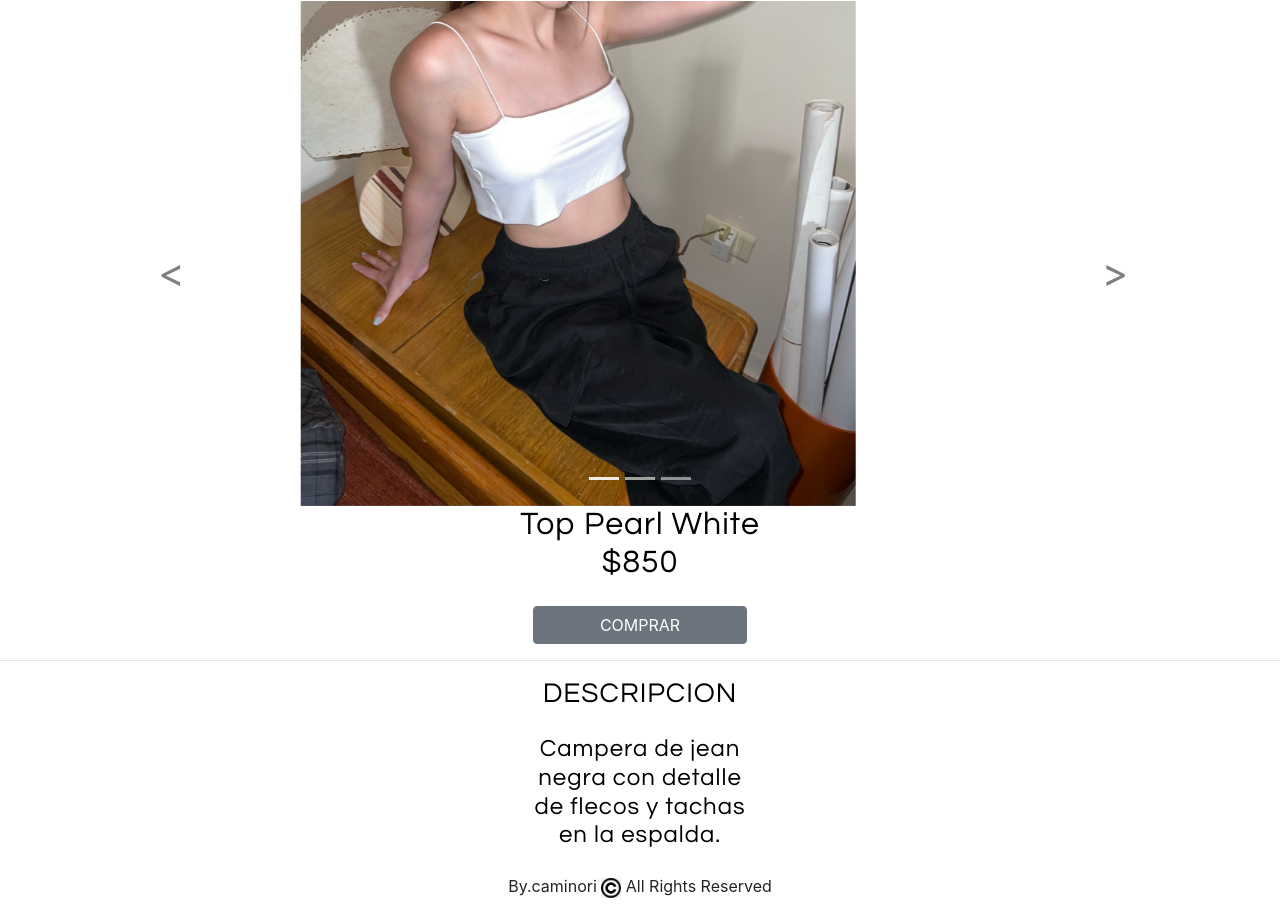
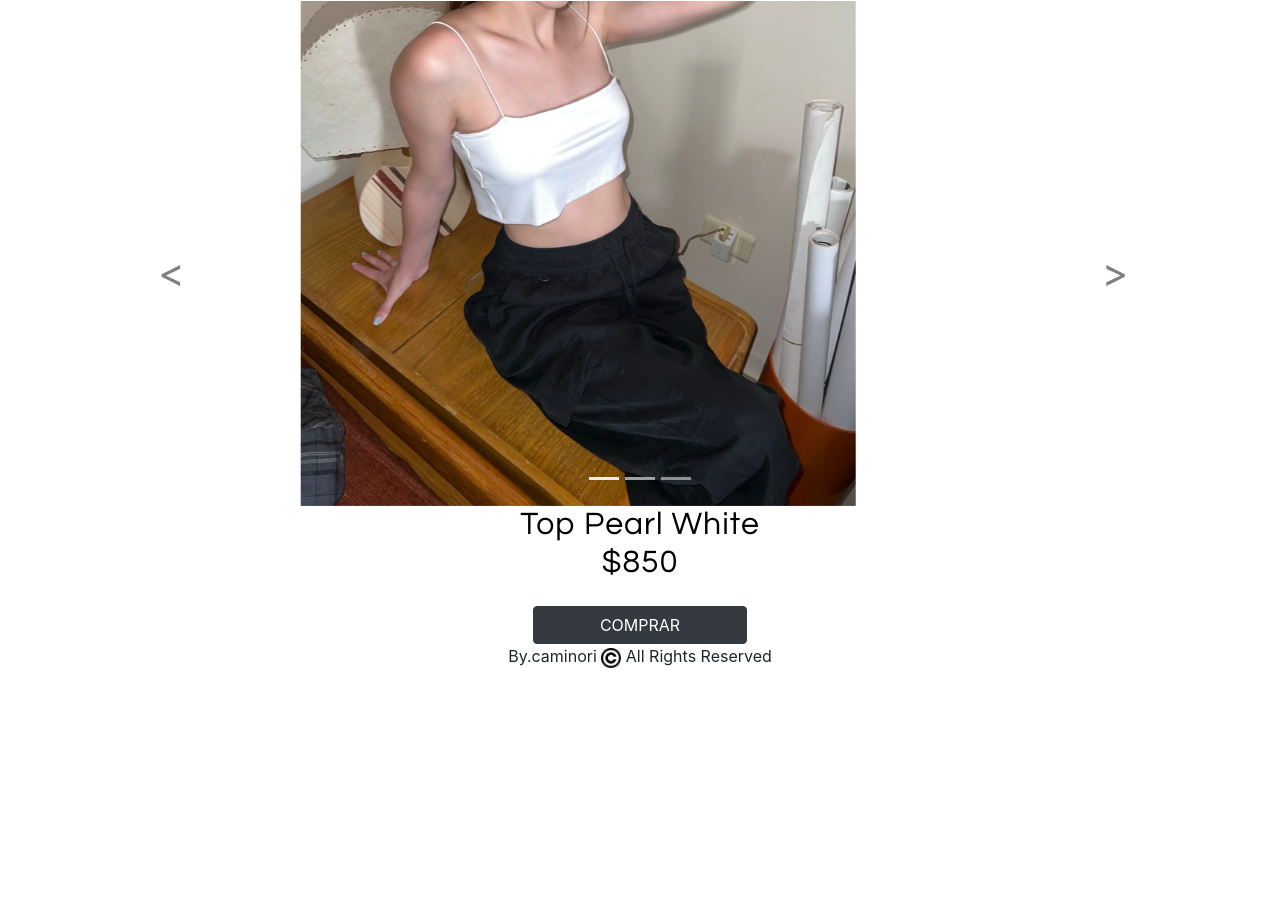
Before and after one commit to Bycaminori/bycaminori.github.io, a plain HTML site: page productos/producto 7/index.html in a window 1280 px wide. Shown: the part 261-1175 px from the top of the page. After the commit the page ends 945 px from the top, so only its background shows below. Drawn offline with nearby package versions, Linux system fonts and the light colour scheme.

Commit message:
Update index.html

```diff
--- a/productos/producto 7/index.html
+++ b/productos/producto 7/index.html
@@ -54,11 +54,8 @@
     <div class="text-center">
     <h2 id="prendas" style="margin-bottom: 0%;color:black;">Top Pearl White<br>$850</h2>
     <BR>
-        <a class="btn btn-secondary col-3 col-md-3 col-lg-2" href="https://mpago.la/2EbTfgY" role="button">COMPRAR</a>
-        <HR>
-    <h3 id="prendas" style="margin-bottom: 0%;color:black;">DESCRIPCION</h3><br>
-    <h4 id="prendas" style="margin-bottom: 0%;color:black;">Campera de jean<br>negra con detalle<br>de flecos y tachas<br>
-      en la espalda.</h4><br>
+        <a class="btn btn-dark col-3 col-md-3 col-lg-2" href="https://mpago.la/2EbTfgY" role="button">COMPRAR</a>
+
 
 
       <p>By.caminori <img src="img/cr.png" style="width: 20px;height: 20px;"> All Rights Reserved</p>
```
